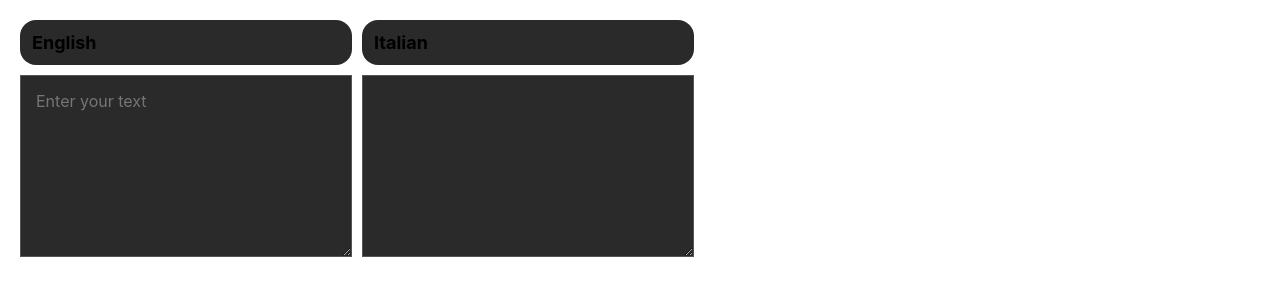
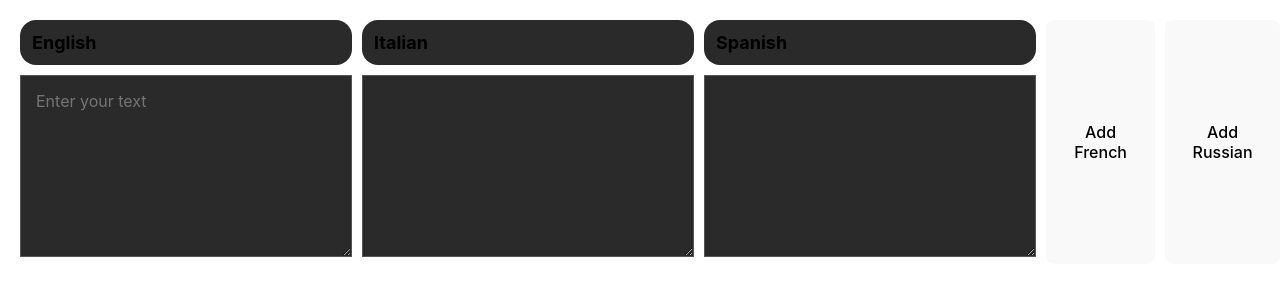
Before and after one commit to wareverdud/translate, a React (Vite) app: page / in a window 1280 px wide. Shown: the top 300 px of the page. Built offline with nearby package versions, Linux system fonts and the light colour scheme.

Commit message:
multiple languages

```diff
--- a/src/App.tsx
+++ b/src/App.tsx
@@ -6,8 +6,16 @@ import './App.css'
 export const App = () => {
   const [value, setValue] = useState('')
   const [initLanguage, setInitLanguage] = useState('en')
-  const [translation, setTranslation] = useState('')
-  const [targetLanguage, setTargetLanguage] = useState('it')
+  const [targetLanguages, setTargetLanguages] = useState<string[]>(['it', 'es'])
+  const [translations, setTranslations] = useState<{ [key: string]: string }>(
+    targetLanguages.reduce(
+      (acc: { [key: string]: string }, language: string) => {
+        acc[language] = ''
+        return acc
+      },
+      {},
+    ),
+  )
   const [loading, setLoading] = useState(false)
   const [debounceTimeout, setDebounceTimeout] = useState<NodeJS.Timeout | null>(
     null,
@@ -29,14 +37,28 @@ export const App = () => {
     const newTimeout = setTimeout(async () => {
       if (value.trim()) {
         setLoading(true)
+        const newTranslations: { [key: string]: string } = {}
+
+        for (const lang of targetLanguages) {
           const translatedText = await handleTranslate(value, {
             from: initLanguage,
-          to: targetLanguage,
+            to: lang,
           })
-        setTranslation(translatedText)
+          newTranslations[lang] = translatedText
+        }
+
+        setTranslations(newTranslations)
         setLoading(false)
       } else {
-        setTranslation('')
+        setTranslations(
+          targetLanguages.reduce(
+            (acc: { [key: string]: string }, language: string) => {
+              acc[language] = ''
+              return acc
+            },
+            {},
+          ),
+        )
       }
     }, 500)
 
@@ -44,7 +66,14 @@ export const App = () => {
 
     return () => clearTimeout(newTimeout)
     // eslint-disable-next-line react-hooks/exhaustive-deps
-  }, [value, initLanguage, targetLanguage])
+  }, [value, initLanguage, targetLanguages])
+
+  const handleAddLanguage = (newLang: string) => {
+    if (!targetLanguages.includes(newLang)) {
+      setTargetLanguages((prev) => [...prev, newLang])
+      setTranslations((prev) => ({ ...prev, [newLang]: '' }))
+    }
+  }
 
   return (
     <div className="container">
@@ -62,20 +91,14 @@ export const App = () => {
         <textarea
           placeholder="Enter your text"
           value={value}
-          onChange={(e) => {
-            if (
-              e.target.value.trim() !== ' ' ||
-              e.target.value.trim() !== '\n'
-            ) {
-              setValue(e.target.value)
-            }
-          }}
+          onChange={(e) => setValue(e.target.value)}
         />
       </div>
-      <div className="language-block">
+      {Object.entries(translations).map(([lang, translatedText]) => (
+        <div className="language-block" key={lang}>
           <select
-          onChange={(e) => setTargetLanguage(e.target.value)}
-          value={targetLanguage}
+            value={lang}
+            onChange={(e) => handleAddLanguage(e.target.value)}
           >
             {languages.map((item) => (
               <option key={item.id} value={item.id}>
@@ -87,10 +110,13 @@ export const App = () => {
             {loading ? (
               <div className="spinner"></div>
             ) : (
-            <textarea value={translation} readOnly />
+              <textarea value={translatedText} readOnly />
             )}
           </div>
         </div>
+      ))}
+      <button onClick={() => handleAddLanguage('fr')}>Add French</button>
+      <button onClick={() => handleAddLanguage('ru')}>Add Russian</button>
     </div>
   )
 }
```
Lines whose indentation alone changed are shown as unchanged.
